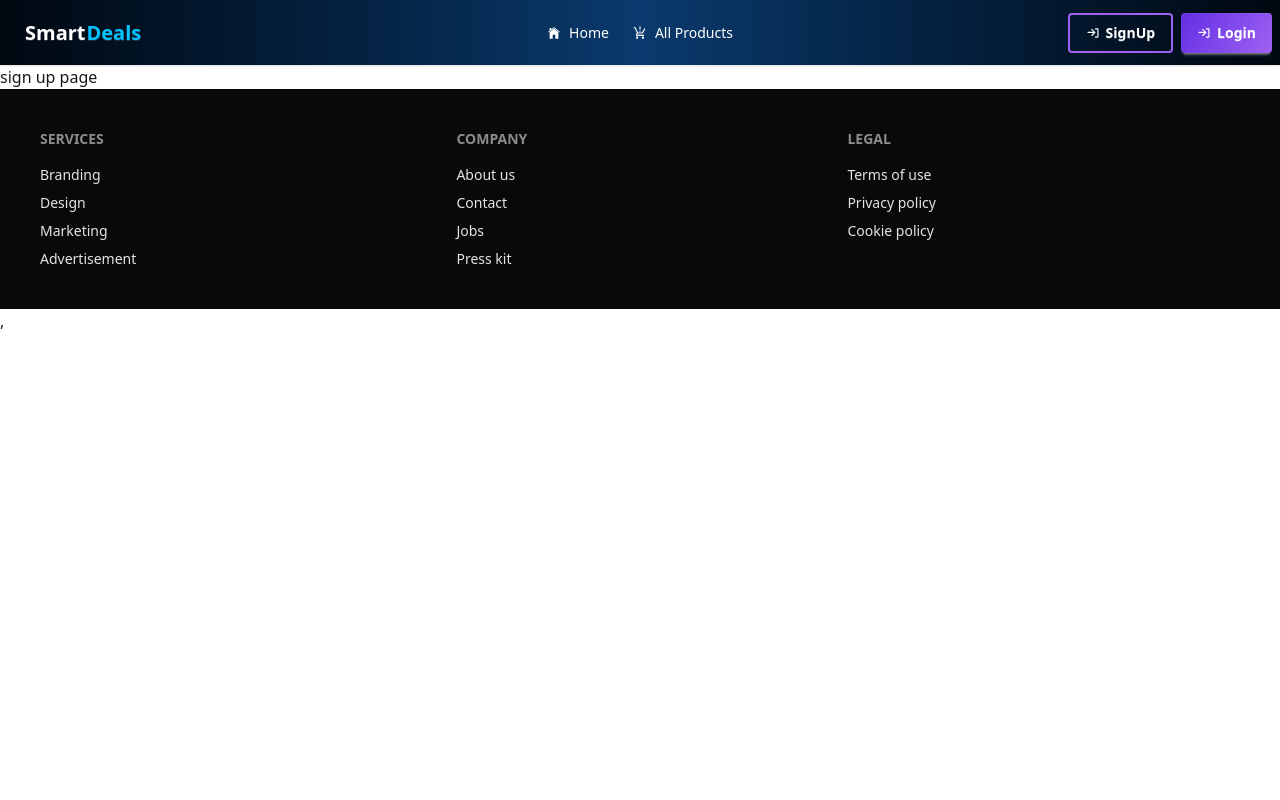
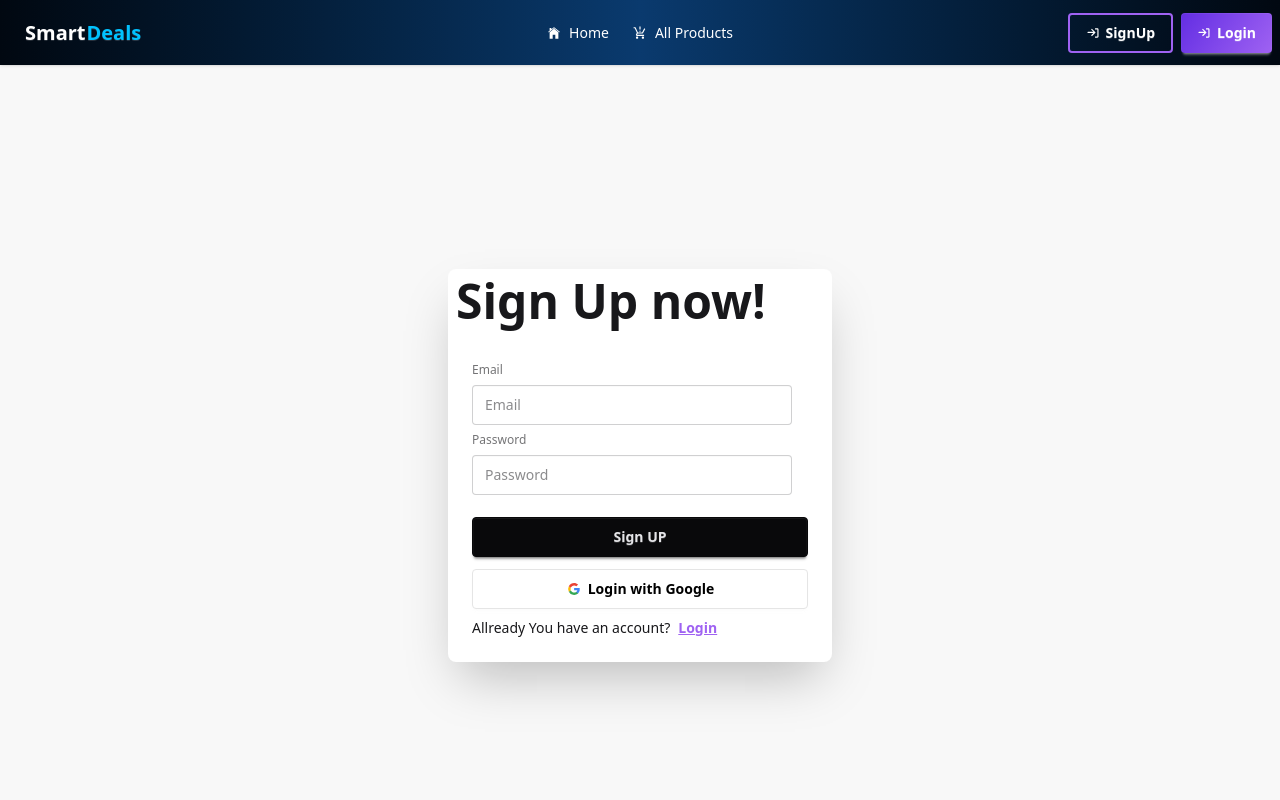
Before and after one commit to mohammademon393/smart-deals-c, a React (Vite) app: page /singUp in a window 1280 px wide. Shown: the top 800 px of the page. Built offline with nearby package versions, Linux system fonts and the light colour scheme.

Commit message:
sign up page designed

```diff
--- a/src/Components/SignUp.jsx
+++ b/src/Components/SignUp.jsx
@@ -1,10 +1,69 @@
 import React from 'react';
+import { Link } from 'react-router';
 
 const SignUp = () => {
     return (
-        <div>
-            sign up page
-        </div>
+        <div className="hero bg-base-200 min-h-screen">
+                <div className="card bg-base-100 w-full max-w-sm shrink-0 shadow-2xl">
+                  <h1 className="text-5xl p-2 font-bold">Sign Up now!</h1>
+                  <div className="card-body">
+                    <form>
+                      <fieldset className="fieldset">
+                        <label className="label">Email</label>
+                        <input type="email" className="input" placeholder="Email" />
+                        <label className="label">Password</label>
+                        <input
+                          type="password"
+                          className="input"
+                          placeholder="Password"
+                        />
+                        <button className="btn btn-neutral mt-4">Sign UP</button>
+                      </fieldset>
+                    </form>
+
+                    {/* Google */}
+                    <button className="btn bg-white text-black border-[#e5e5e5]">
+                      <svg
+                        aria-label="Google logo"
+                        width="16"
+                        height="16"
+                        xmlns="http://www.w3.org/2000/svg"
+                        viewBox="0 0 512 512"
+                      >
+                        <g>
+                          <path d="m0 0H512V512H0" fill="#fff"></path>
+                          <path
+                            fill="#34a853"
+                            d="M153 292c30 82 118 95 171 60h62v48A192 192 0 0190 341"
+                          ></path>
+                          <path
+                            fill="#4285f4"
+                            d="m386 400a140 175 0 0053-179H260v74h102q-7 37-38 57"
+                          ></path>
+                          <path
+                            fill="#fbbc02"
+                            d="m90 341a208 200 0 010-171l63 49q-12 37 0 73"
+                          ></path>
+                          <path
+                            fill="#ea4335"
+                            d="m153 219c22-69 116-109 179-50l55-54c-78-75-230-72-297 55"
+                          ></path>
+                        </g>
+                      </svg>
+                      Login with Google
+                    </button>
+                    <p>
+                      Allready You have an account?
+                      <Link
+                        to={"/login"}
+                        className="ml-2 underline text-primary font-semibold"
+                      >
+                        Login
+                      </Link>
+                    </p>
+                  </div>
+                </div>
+              </div>
     );
 };
 
```
